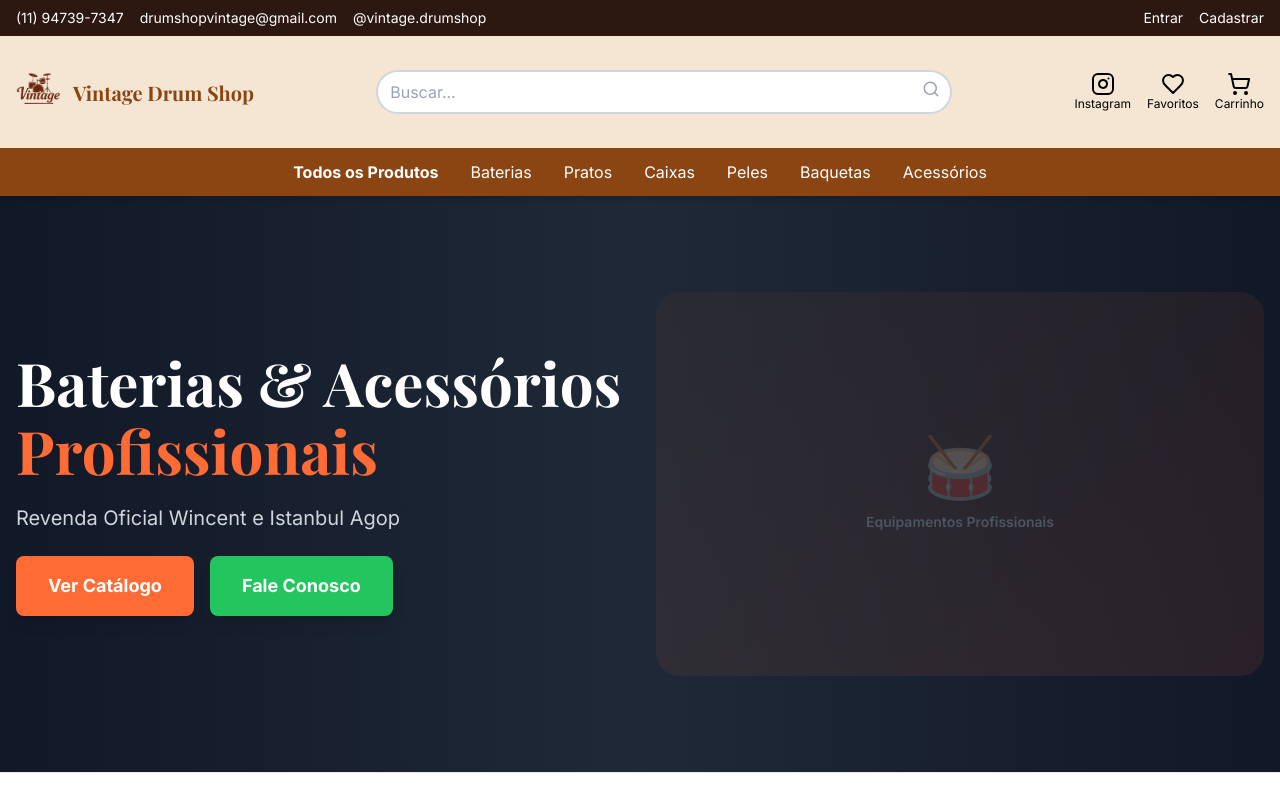
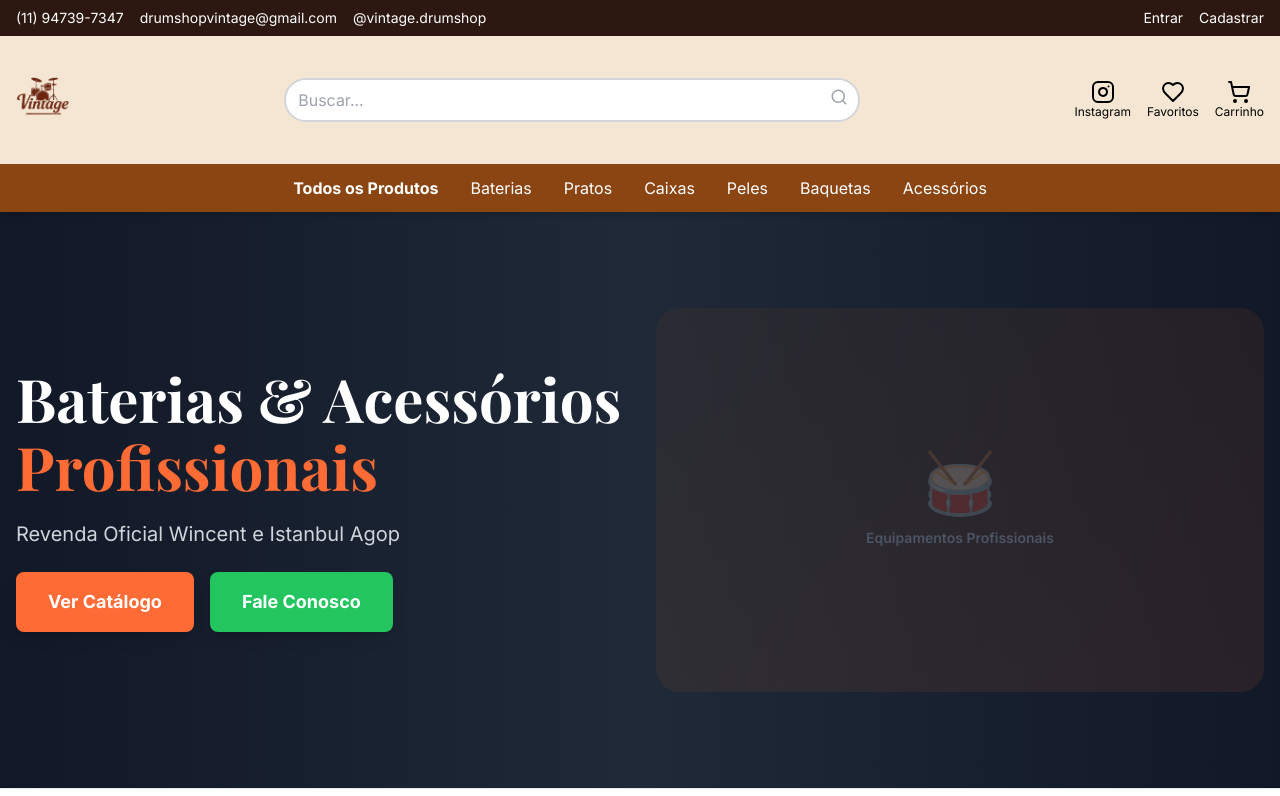
Before and after one commit to jcrispiniano/vintage-drumshop, a Next.js app: page /vintage-drumshop/ in a window 1280 px wide. Shown: the top 796 px of the page. Built offline with nearby package versions, Linux system fonts and the light colour scheme; a web font is replaced by a local one.

Commit message:
Remove texto do header e aumenta logo

```diff
--- a/app/page.tsx
+++ b/app/page.tsx
@@ -117,17 +117,12 @@ export default function Home() {
               <Menu size={24} className="text-primary" />
             </button>
 
-            <a href="/" className="flex-shrink-0 flex items-center gap-2 md:gap-3">
+            <a href="/" className="flex-shrink-0 flex items-center">
               <img
                 src="/vintage-drumshop/logo-small.png"
                 alt="Vintage Drum Shop"
-                className="h-12 md:h-20 w-auto object-contain"
+                className="h-16 md:h-24 w-auto object-contain"
               />
-              <div className="hidden md:block">
-                <h1 className="text-xl font-bold text-primary leading-tight">
-                  Vintage Drum Shop
-                </h1>
-              </div>
             </a>
 
             <div className="flex-1 max-w-xl">
```
